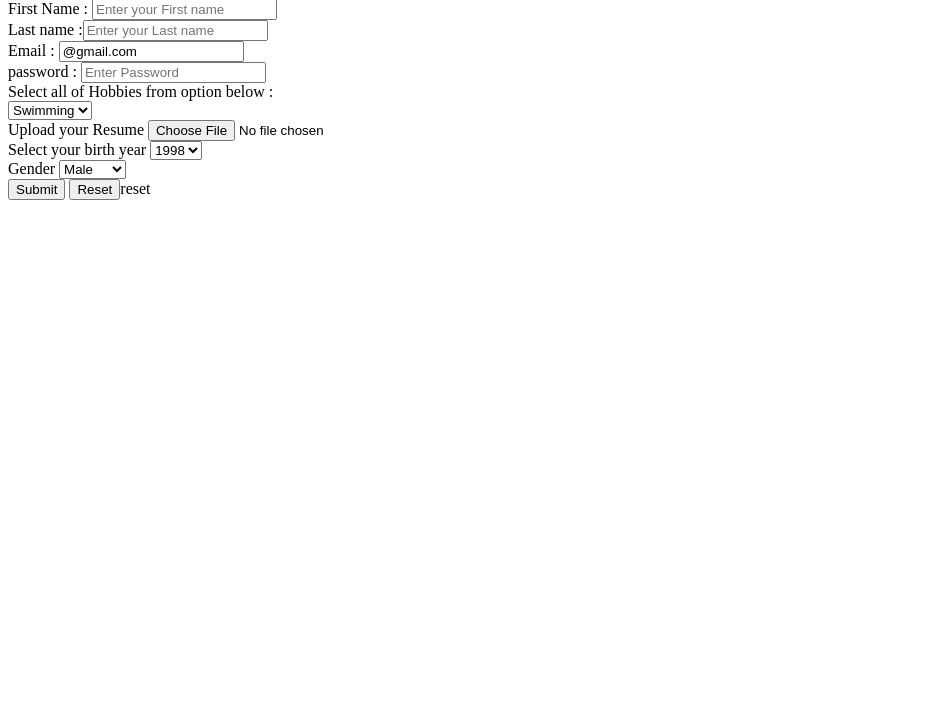
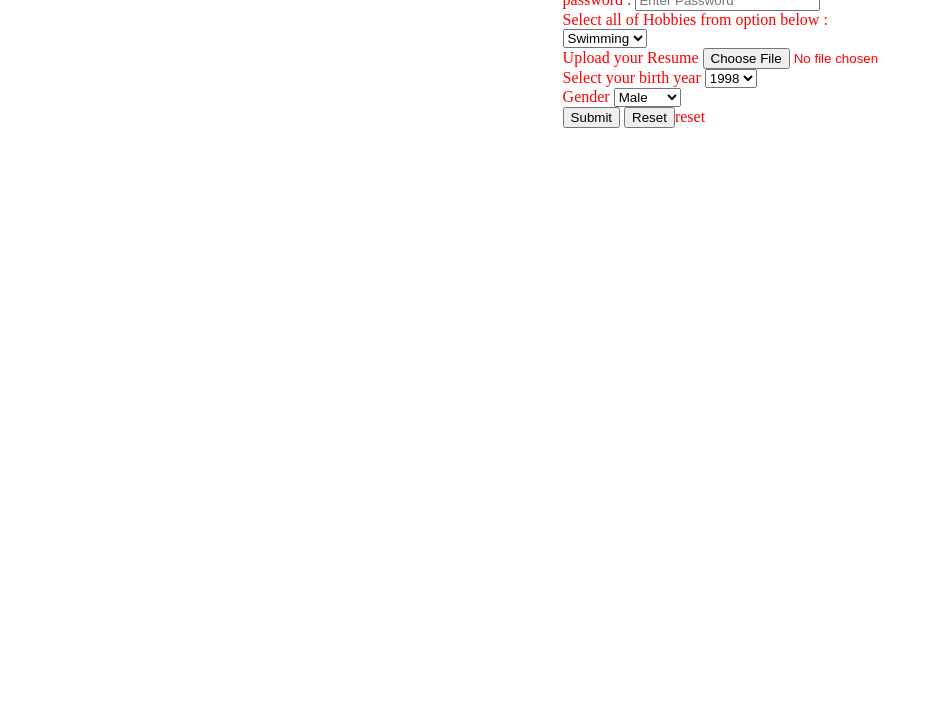
Before and after one commit to GujjarlapudiSandeep/Form, a plain HTML site: page index.html in a window 1280 px wide. Shown: the part 81-800 px from the top of the page, without its empty margins (0-933 px from the left). Drawn offline with Linux system fonts and the light colour scheme.

Commit message:
adding css file

```diff
--- /dev/null
+++ b/index.css
@@ -0,0 +1,8 @@
+.container {
+  display: flex;
+  justify-content: center;
+  color: red;
+}
+#formtag {
+  color: red;
+}
--- a/index.html
+++ b/index.html
@@ -4,9 +4,11 @@
     <meta charset="UTF-8" />
     <meta name="viewport" content="width=device-width, initial-scale=1.0" />
     <title>Form</title>
+    <link rel="stylesheet" href="./index.css">
   </head>
   <body>
-    <h1>Self Details Form</h1>
+    <div class="container">
+    <h1 class="container">Self Details Form</h1>
     <form id="formTag">
       First Name :
       <input
@@ -68,6 +70,7 @@
       <input type="submit" />
       <input type="reset">reset</input>
     </form>
+    </div>
     <script src="index.js"></script>
   </body>
 </html>
```
